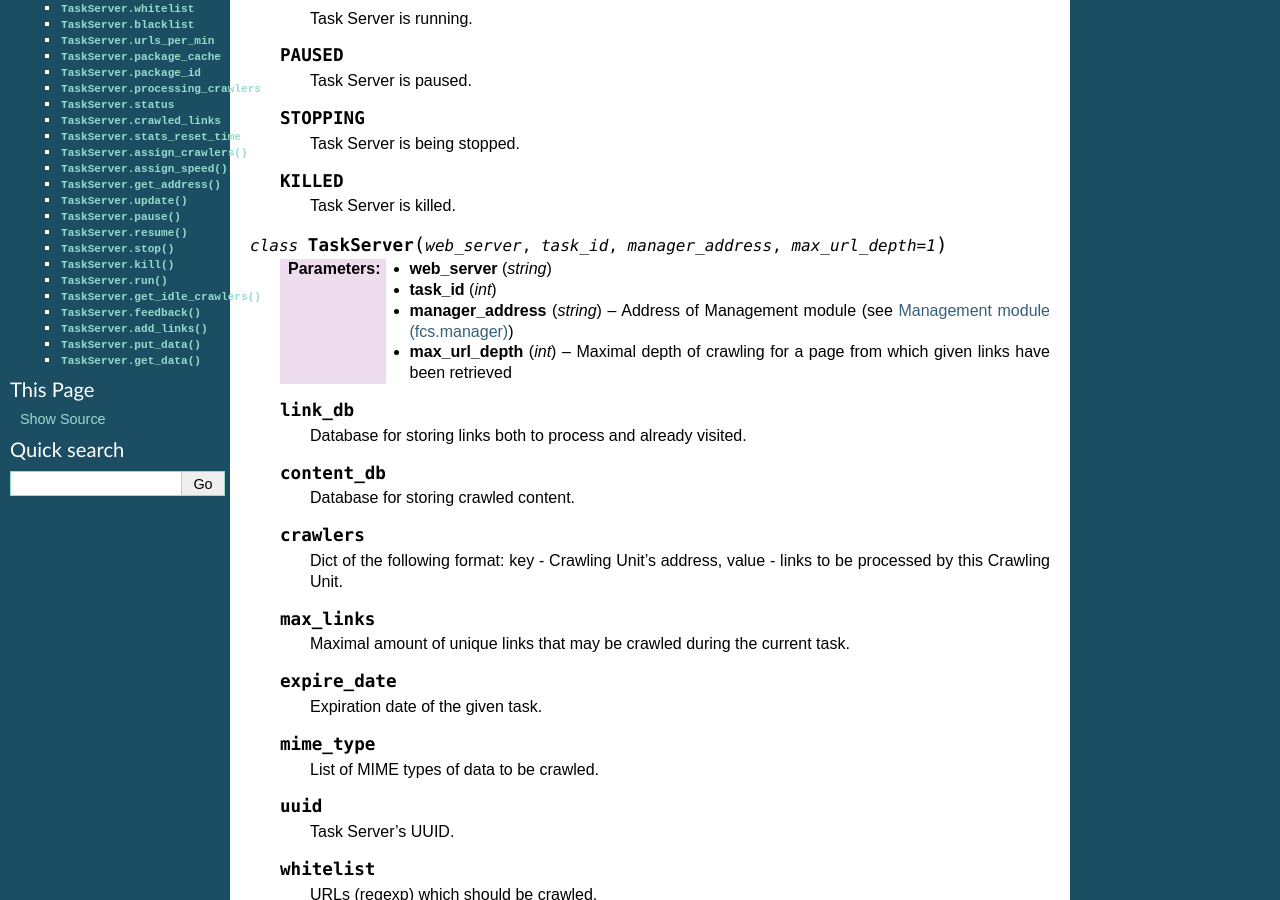
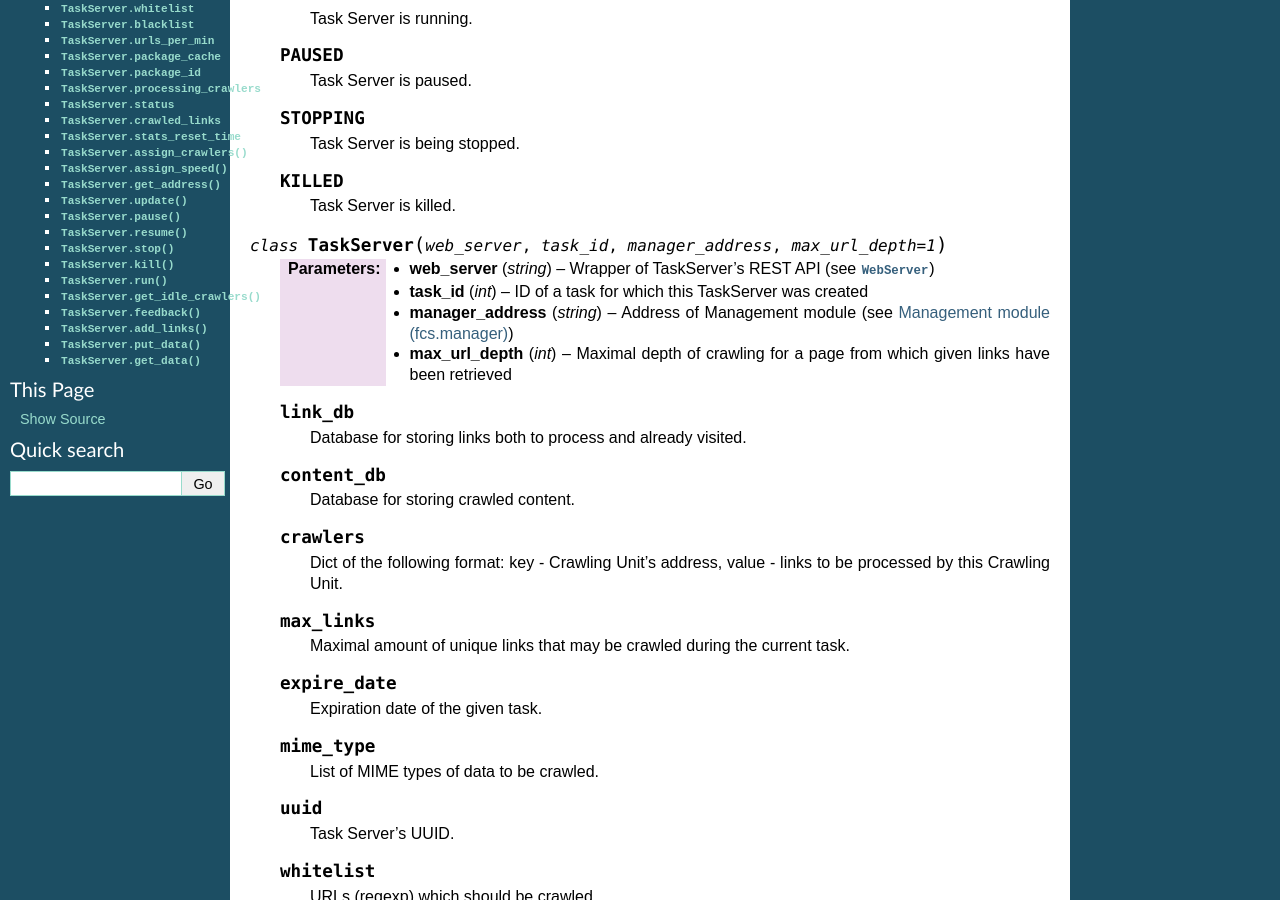
Before and after one commit to agh-glk/fcs, a Sphinx documentation site: the page built from docs/source/server/task_server.rst, in a window 1280 px wide and 900 px high, scrolled down 331 px. Built offline with Sphinx 7.4.7, drawn with Linux system fonts in a browser that asks for light colours; formulas are drawn with MathJax 3.

Commit message:
[NT] Edit

```diff
--- a/docs/source/server/task_server.rst
+++ b/docs/source/server/task_server.rst
@@ -35,8 +35,8 @@ This module contains implementation of Task Server.
 
 .. py:class:: TaskServer(web_server, task_id, manager_address, max_url_depth=1)
 
-   :param string web_server:
-   :param int task_id:
+   :param string web_server: Wrapper of TaskServer's REST API (see :py:class:`WebServer`)
+   :param int task_id: ID of a task for which this TaskServer was created
    :param string manager_address: Address of Management module (see :doc:`../manager/intro`)
    :param int max_url_depth: Maximal depth of crawling for a page from which given links have been retrieved
 
```
